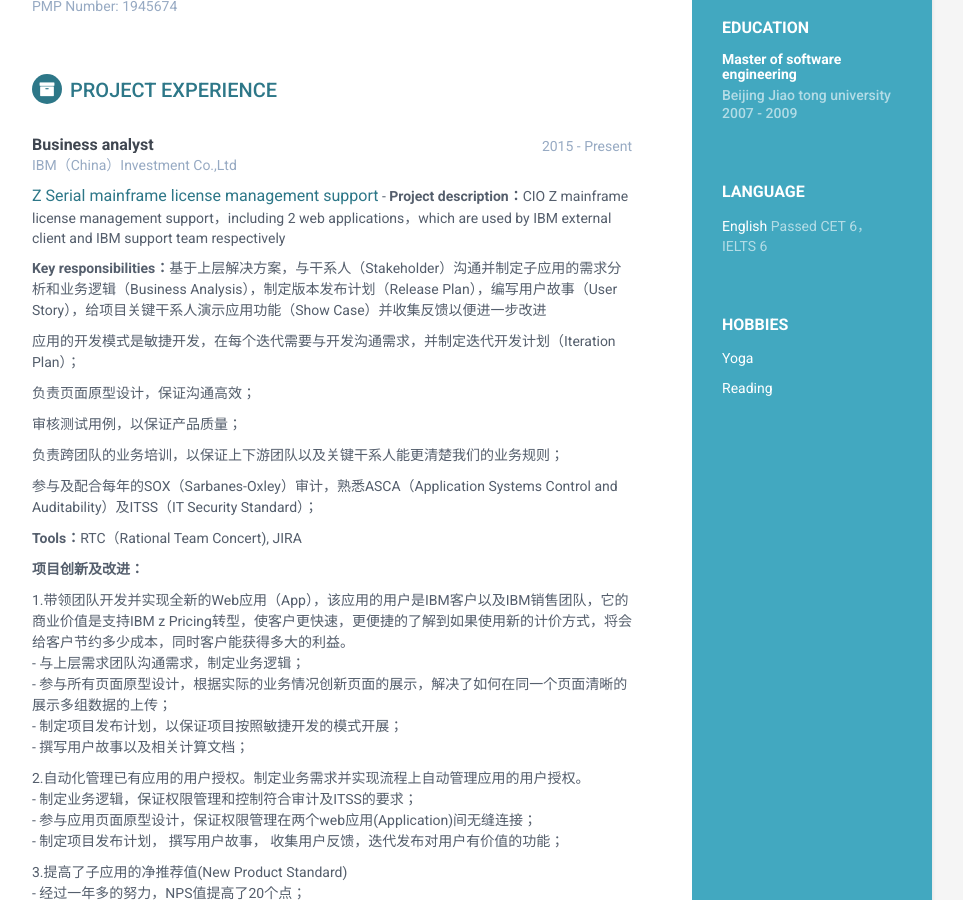
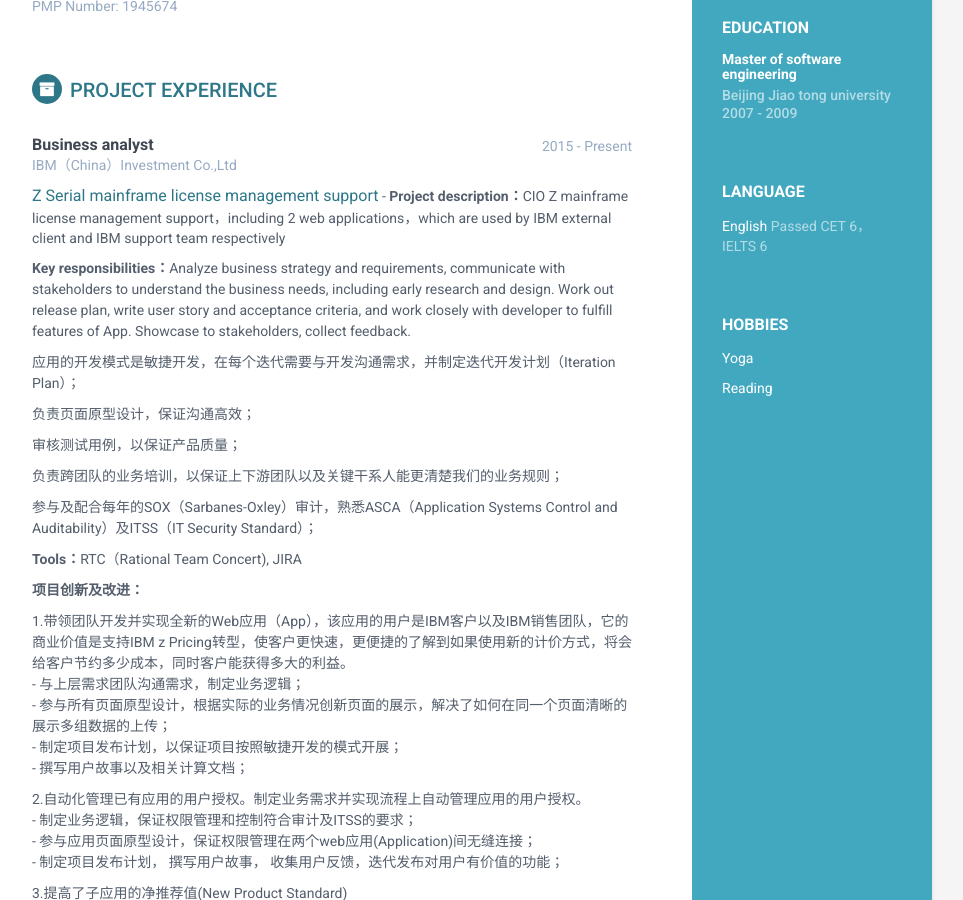
Before and after one commit to liuyang0116/LiuYangResume_EN, a Jekyll site: the page built from index.html, in a window 1280 px wide and 900 px high, scrolled down 564 px. Shown: the whole window, without its empty margins (188-1151 px from the left). Built offline with Jekyll 4.4.1, drawn with Linux system fonts in a browser that asks for light colours.

Commit message:
Update projects.html

```diff
--- a/_includes/projects.html
+++ b/_includes/projects.html
@@ -12,7 +12,7 @@
                     <span class="project-title"><a href="#" target="_blank">Z Serial mainframe license management support</a></span> -
                     <span class="project-tagline"><b>Project description：</b>CIO Z mainframe license management support，including 2 web applications，which are used by IBM external client and IBM support team respectively</span>
 			<p></p>
-			<p><b>Key responsibilities：</b>基于上层解决方案，与干系人（Stakeholder）沟通并制定子应用的需求分析和业务逻辑（Business Analysis），制定版本发布计划（Release Plan），编写用户故事（User Story），给项目关键干系人演示应用功能（Show Case）并收集反馈以便进一步改进</p>
+			<p><b>Key responsibilities：</b>Analyze business strategy and requirements, communicate with stakeholders to understand the business needs, including early research and design. Work out release plan, write user story and acceptance criteria, and work closely with developer to fulfill features of App. Showcase to stakeholders, collect feedback.</p>
 					<p>应用的开发模式是敏捷开发，在每个迭代需要与开发沟通需求，并制定迭代开发计划（Iteration Plan）；</p>
 					<p>负责页面原型设计，保证沟通高效；</p>
 					<p>审核测试用例，以保证产品质量；</p>
```
